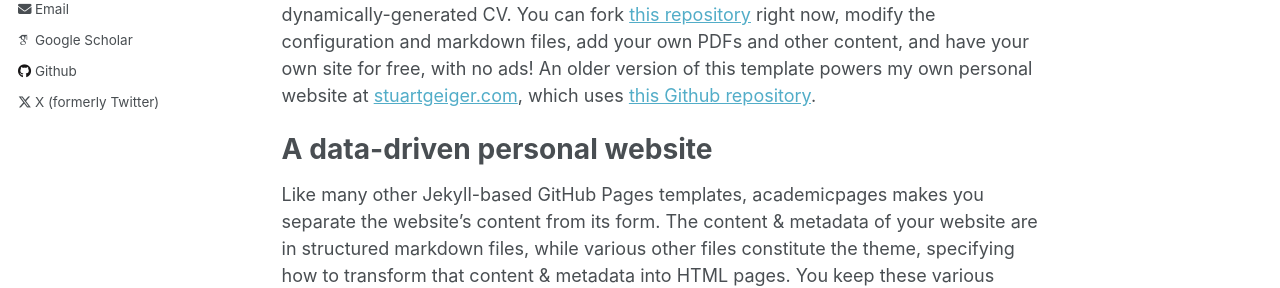
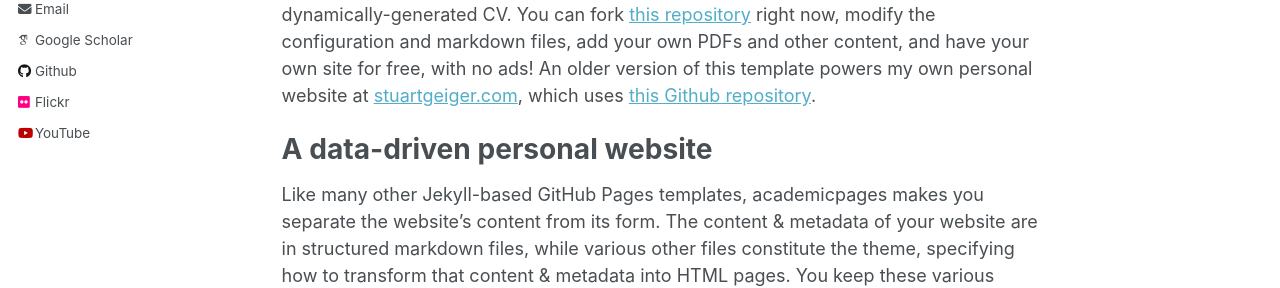
Before and after one commit to sim1bet/sim1bet.github.io, a Jekyll site: the page built from _pages/about.md, in a window 1280 px wide. Shown: the part 317-605 px from the top of the page. Built offline with Jekyll 4.4.1, drawn with Linux system fonts in a browser that asks for light colours; some web fonts are replaced; part of the change alters nothing that is shown.

Commit message:
Update _config.yml

```diff
--- a/_config.yml
+++ b/_config.yml
@@ -49,7 +49,7 @@ author:
   # Social media
   bluesky          : #"bsky.app" # Replace this with you Bluesky username
   facebook         : # Username
-  flickr           : # Username
+  flickr           : "https://www.flickr.com/photos/199171841@N08/"
   foursquare       : # Username
   goodreads        : # Username
   google_plus      : # Username
@@ -64,12 +64,12 @@ author:
   steam            : # Username
   telegram         : # URL
   tumblr           : # Username
-  twitter          : "UniofOxford"  # Replace this with your X / Twitter handle
+  twitter          : # Username
   vine             : # Username
   weibo            : # Username
   wikipedia        : # Username
   xing             : # Username
-  youtube          : # Username
+  youtube          : "https://www.youtube.com/channel/UCWGEzVeWD3TCQ50RsNtGyoQ"
   zhihu            : # URL
 
 
```
